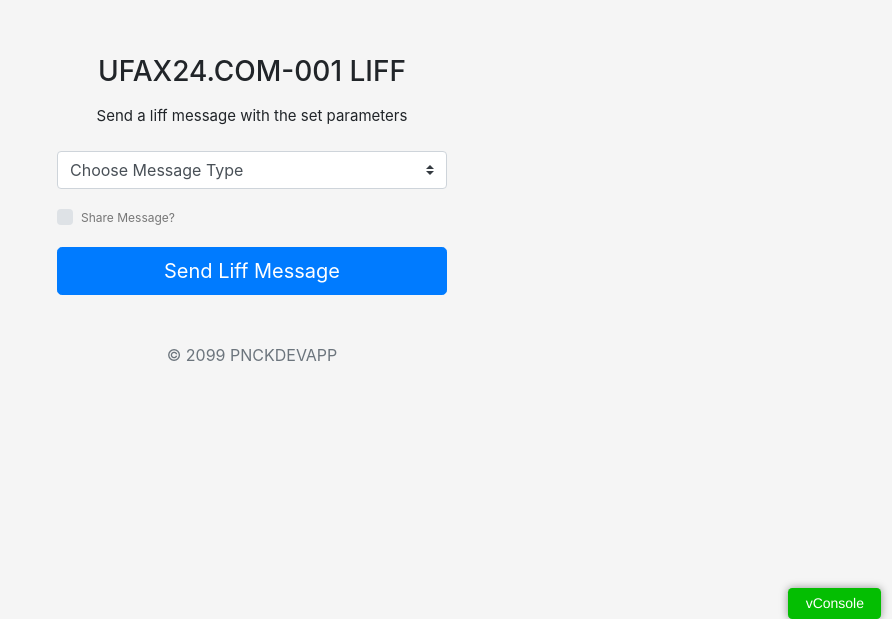
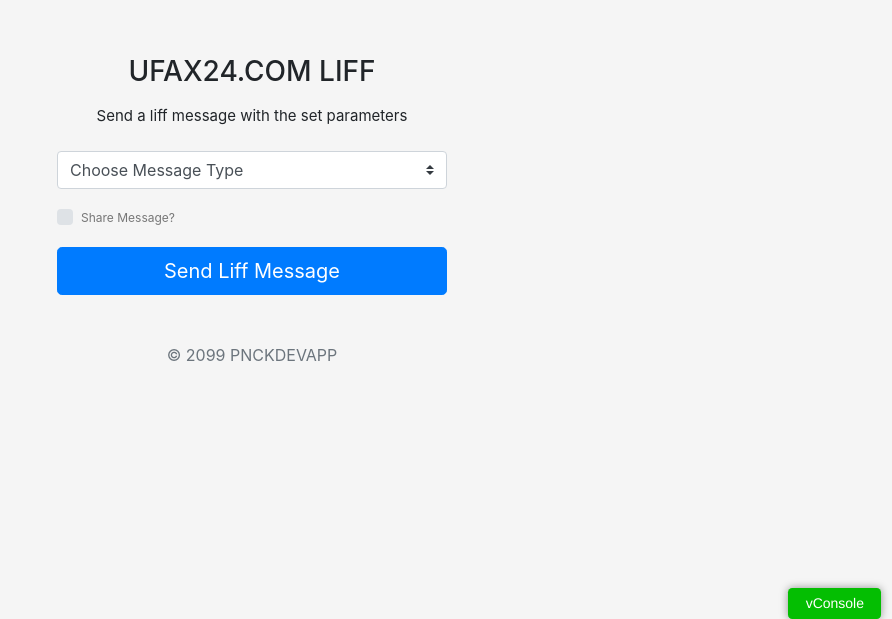
Before and after one commit to UFAX24/ufax24.com-005, a plain HTML site: page index.html in a window 1280 px wide. Shown: the part 181-800 px from the top of the page, without its empty margins (388-1280 px from the left). Drawn offline with Linux system fonts and the light colour scheme; a script that the page names is missing.

Commit message:
Update index.html

```diff
--- a/index.html
+++ b/index.html
@@ -1,7 +1,7 @@
 <head>
     <meta charset="utf-8">
     <meta name="viewport" content="width=device-width, initial-scale=1.0, user-scalable=no, viewport-fit=cover">
-    <title>UFAX24.COM-001 LIFF</title>
+    <title>UFAX24.COM LIFF</title>
     <link rel="shortcut icon" href="./assets/image/favicon.ico">
     <link rel="apple-touch-icon" sizes="57x57" href="./assets/image/apple-icon-57x57.png">
     <link rel="apple-touch-icon" sizes="60x60" href="./assets/image/apple-icon-60x60.png">
@@ -35,7 +35,7 @@
 <body data-gr-c-s-loaded="true">
     <form class="form-signin" id="content">
         <div class="text-center mb-4">
-            <h1 class="h3 mb-3 font-weight-strong">UFAX24.COM-001 LIFF</h1>
+            <h1 class="h3 mb-3 font-weight-strong">UFAX24.COM LIFF</h1>
             <p align="center" style="font-size: 15px;" id="greet">Send a liff message with the set parameters</p>
         </div>
         <div class="form-label-group">
```
